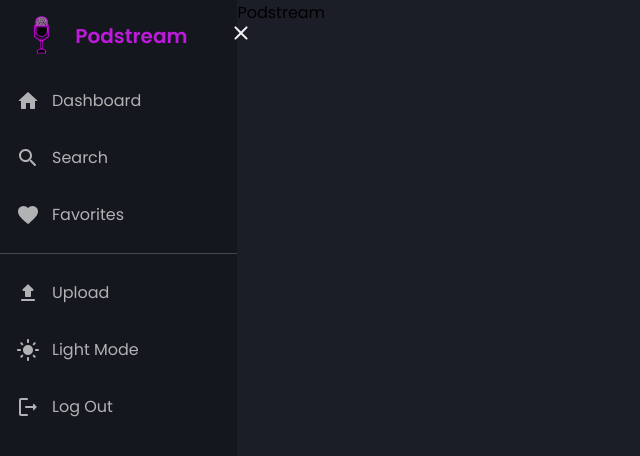
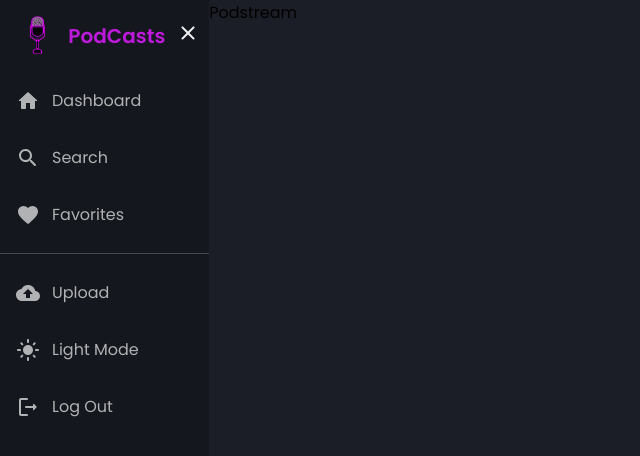
Before and after one commit to Mateo-Benzien/cliant, a React (Create React App) app: page / in a window 1280 px wide. Shown: the top 456 px of the page, without its empty margins (0-640 px from the left). Built offline with nearby package versions, Linux system fonts and the light colour scheme.

Commit message:
sidebar completed for now

```diff
--- a/src/App.js
+++ b/src/App.js
@@ -22,12 +22,13 @@ const Frame =styled.div`
 function App() {
   //Hooks
   const [darkMode, setDarkMode] =useState(true)
-  const [menuOpen,setMenuOpen ] =useState(true)
+  const [menuOpen, setMenuOpen ] =useState(true)
   return (
     <ThemeProvider theme={darkMode ? darkTheme : lightTheme}>
       <BrowserRouter>
       <Container>
         <Sidebar
+        menuOpen={menuOpen}
         setMenuOpen={setMenuOpen}
         setDarkMode={setDarkMode}
          darkMode={darkMode}
--- a/src/components/Sidebar.jsx
+++ b/src/components/Sidebar.jsx
@@ -7,7 +7,9 @@ import {
   FavoriteRounded,
   UploadRounded,
   LightModeRounded,
-  LogoutRounded
+  LogoutRounded,
+  DarkModeRounded,
+  CloudUploadRounded
 } from "@mui/icons-material";
 import LogoImage from "../images/Logo.png";
 import { Link } from "react-router-dom";
@@ -19,23 +21,33 @@ const MenuContainer = styled.div`
   display: flex;
   background-color: ${({ theme }) => theme.bg};
   color: ${({ theme }) => theme.text_primary};
+  @media (max-width: 1100px) {
+    position: fixed;
+    z-index: 1000;
+    width: 100%;
+    max-width: 250px;
+    left: ${({ menuOpen }) => (menuOpen ? "0" : "-100%")};
+    transition: 0.3s ease-in-out;
+  }
 `;
 
 const Flex = styled.div`
   display: flex;
   align-items: center;
   justify-content: space-between;
-  width: 100%;
-  padding: 16px;
+  width: 90%;
+  padding: 0px 12px;
 `;
 
 const Logo = styled.div`
   color: ${({ theme }) => theme.primary};
   display: flex;
   align-items: center;
-  gap: 6px;
+  justify-content: center;
+  gap: 3px;
   font-weight: bold;
   font-size: 20px;
+  margin: 16px 0px
 `;
 
 const Image = styled.img`
@@ -43,7 +55,7 @@ const Image = styled.img`
 `;
 
 const Close = styled.div`
-  margin-left: 10px;
+  margin-left: 8px;
 `;
 
 const Elements = styled.div`
@@ -73,7 +85,7 @@ const HR = styled.div`
   margin: 10px 0px;
 `;
 
-const Sidebar = ({ setMenuOpen, setDarkMode, darkMode}) => {
+const Sidebar = ({ menuOpen, setMenuOpen, setDarkMode, darkMode }) => {
   const menuItems = [
     {
       link: "/",
@@ -96,12 +108,12 @@ const Sidebar = ({ setMenuOpen, setDarkMode, darkMode}) => {
     {
       fun: () => console.log("Upload"),
       name: "Upload",
-      icon: <UploadRounded />,
+      icon: <CloudUploadRounded/>,
     },
     {
       fun: () => setDarkMode(!darkMode),
-      name: darkMode?"Light Mode": "Dark Mode",
-      icon: <LightModeRounded />,
+      name: darkMode ? "Light Mode" : "Dark Mode",
+      icon: darkMode ? <LightModeRounded /> : <DarkModeRounded />,
     },
     {
       fun: () => console.log("Log Out"),
@@ -111,13 +123,13 @@ const Sidebar = ({ setMenuOpen, setDarkMode, darkMode}) => {
   ];
 
   return (
-    <MenuContainer>
+    <MenuContainer menuOpen={menuOpen}>
       <Flex>
         <Logo>
           <Image src={LogoImage} />
-          Podstream
+          PodCasts
         </Logo>
-        <Close>
+        <Close onClick={() => setMenuOpen(false)}>
           <CloseRounded />
         </Close>
       </Flex>
@@ -130,8 +142,8 @@ const Sidebar = ({ setMenuOpen, setDarkMode, darkMode}) => {
         </Link>
       ))}
       <HR />
-      {buttons.map((item) => (
-        <Elements onClick={ item.fun}>
+      {buttons.map((item, index) => (
+        <Elements key={index} onClick={item.fun}>
           {item.icon}
           <NavText>{item.name}</NavText>
         </Elements>
```
Also changed, not shown: src/components/NavBar.jsx (added).
